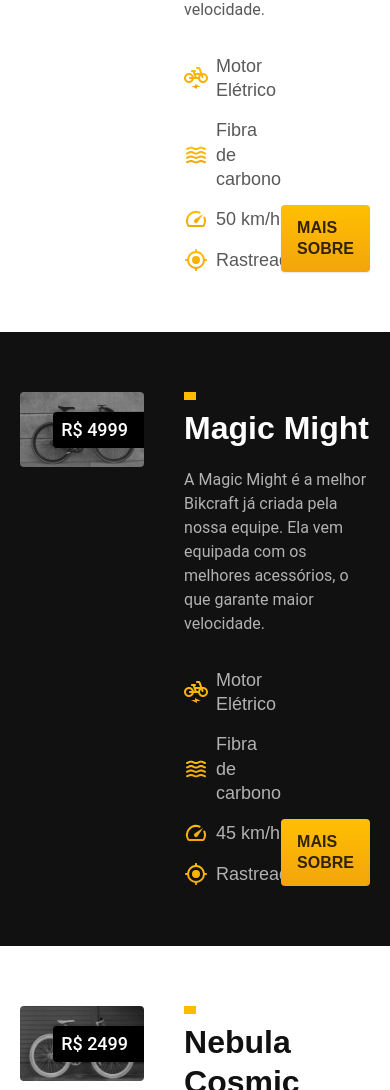
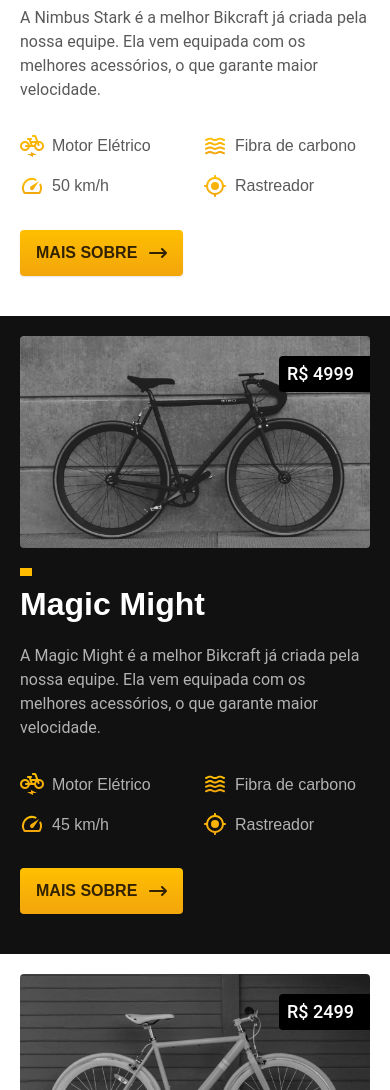
Before and after one commit to jorgesoarez/bikcraft, a plain HTML site: page bicicletas.html in a window 390 px wide. Shown: the part 593-1683 px from the top of the page. Drawn offline with Linux system fonts and the light colour scheme.

Commit message:
Final Pag Bicicletas

```diff
--- a/css/bicicletas/bicicletas.css
+++ b/css/bicicletas/bicicletas.css
@@ -1,5 +1,5 @@
 .bicicletas-bg {
-  background: var(--cor-11);
+  background: linear-gradient(to right, var(--cor-0) 30%, var(--cor-11)0%);
 }
 
 .bicicletas {
@@ -31,6 +31,7 @@
 .bicicletas-conteudo{
   display: grid;
   grid-template-columns: 1fr auto;
+  align-content: start;
 }
 
 .bicicletas h2,
@@ -72,3 +73,29 @@ gap: 16px;
   width: 24px;
   margin-right: 8px;
 }
+
+@media (max-width:800px){
+  .bicicletas-bg {
+    background:  var(--cor-11);
+  }
+  .bicicletas{
+    grid-template-columns: 1fr;
+    gap: 20px;
+    padding-bottom: 40px;
+    padding-top: 20px;
+  }
+}
+
+@media (max-width:400px){
+  .bicicletas-conteudo{
+    grid-template-columns: 1fr;
+  }
+.bicicletas ul{
+  grid-template-columns: 1fr 1fr;
+margin-bottom: 32px;
+font-size: 1rem;
+}
+  .bicicletas a{
+    place-self: start;
+  }
+}
--- a/css/utilidades/componentes.css
+++ b/css/utilidades/componentes.css
@@ -23,14 +23,33 @@
   background: linear-gradient(#ffb60d, #e59317);
 }
 
-.botao.secundario{
+.botao.secundario {
   background: var(--cor-10);
   color: var(--cor-2);
 }
 
-.botao.secundario:hover{
+.botao.secundario:hover {
   background: var(--cor-9);
-  }
+}
+
+.botao.seta{
+  display: flex;
+  align-items: center;
+}
+
+.botao.seta::after {
+  content: "";
+  display: inline-block;
+  width: 18px;
+  height: 10px;
+  margin-left: 12px;
+  background: url("../../img/icones/seta.svg");
+  transition: transform 0.2s;
+}
+
+.botao.seta:hover::after{
+  transform: translateX(4px);
+}
 
 @media (max-width: 600px) {
   .botao {
@@ -39,14 +58,14 @@
   }
 }
 
-.link{
+.link {
   display: inline-block;
   color: var(--cor-p1);
   font: 500 1.5rem/1.5 "poppins", sans-serif;
   text-transform: uppercase;
 }
 
-.link::after{
+.link::after {
   content: "";
   display: block;
   width: 100%;
@@ -54,22 +73,22 @@
   background-color: currentColor;
 }
 
-.link:hover{
+.link:hover {
   color: var(--cor-0);
 }
 
 /* titulos internos */
-.titulo-bg{
+.titulo-bg {
   background-color: var(--cor-11);
-  padding-bottom:60px ;
+  padding-bottom: 60px;
   padding-top: 60px;
 }
 
-.titulo p{
+.titulo p {
   margin-bottom: 4px;
 }
 
-@media (max-width: 800px){
+@media (max-width: 800px) {
   .titulo-bg {
     padding-top: 40px;
     padding-bottom: 40px;
```
Also changed, not shown: bicicletas.html (+0 -1 lines).
